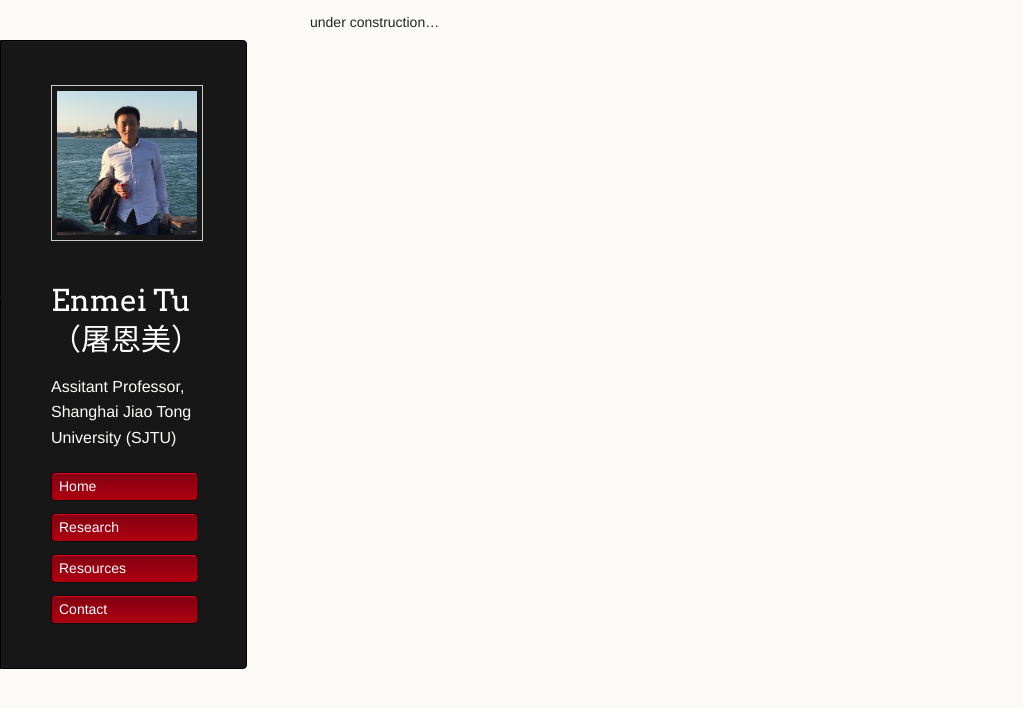
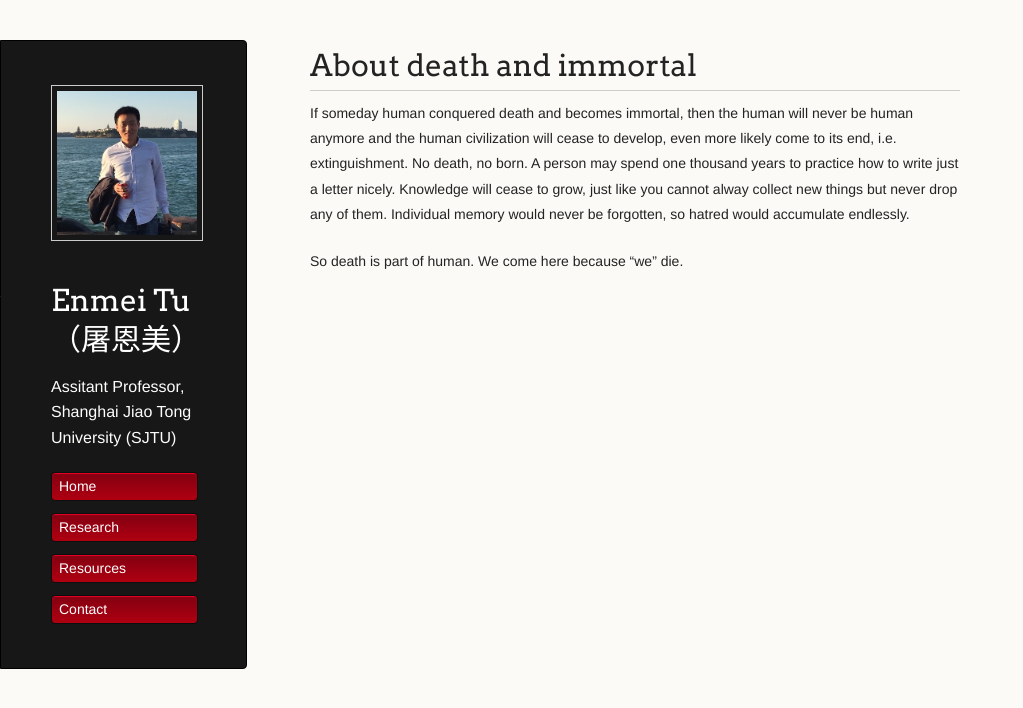
Before and after one commit to hellotem/enmeitu.github.io, a Jekyll site: the page built from about/notes.md, in a window 1280 px wide. Shown: the top 708 px of the page, without its empty margins (0-1023 px from the left). Built offline with Jekyll 4.4.1, drawn with Linux system fonts in a browser that asks for light colours; our own code applies the rules of GitHub Pages for plain Markdown files.

Commit message:
add a note

```diff
--- a/about/notes.md
+++ b/about/notes.md
@@ -1 +1,4 @@
-under construction...
+# About death and immortal
+If someday human conquered death and becomes immortal, then the human will never be human anymore and the human civilization will cease to develop, even more likely come to its end, i.e. extinguishment. No death, no born. A person may spend one thousand years to practice how to write just a letter nicely. Knowledge will cease to grow, just like you cannot alway collect new things but never drop any of them. Individual memory would never be forgotten, so hatred would accumulate endlessly.
+
+So death is part of human. We come here because "we" die.
```
